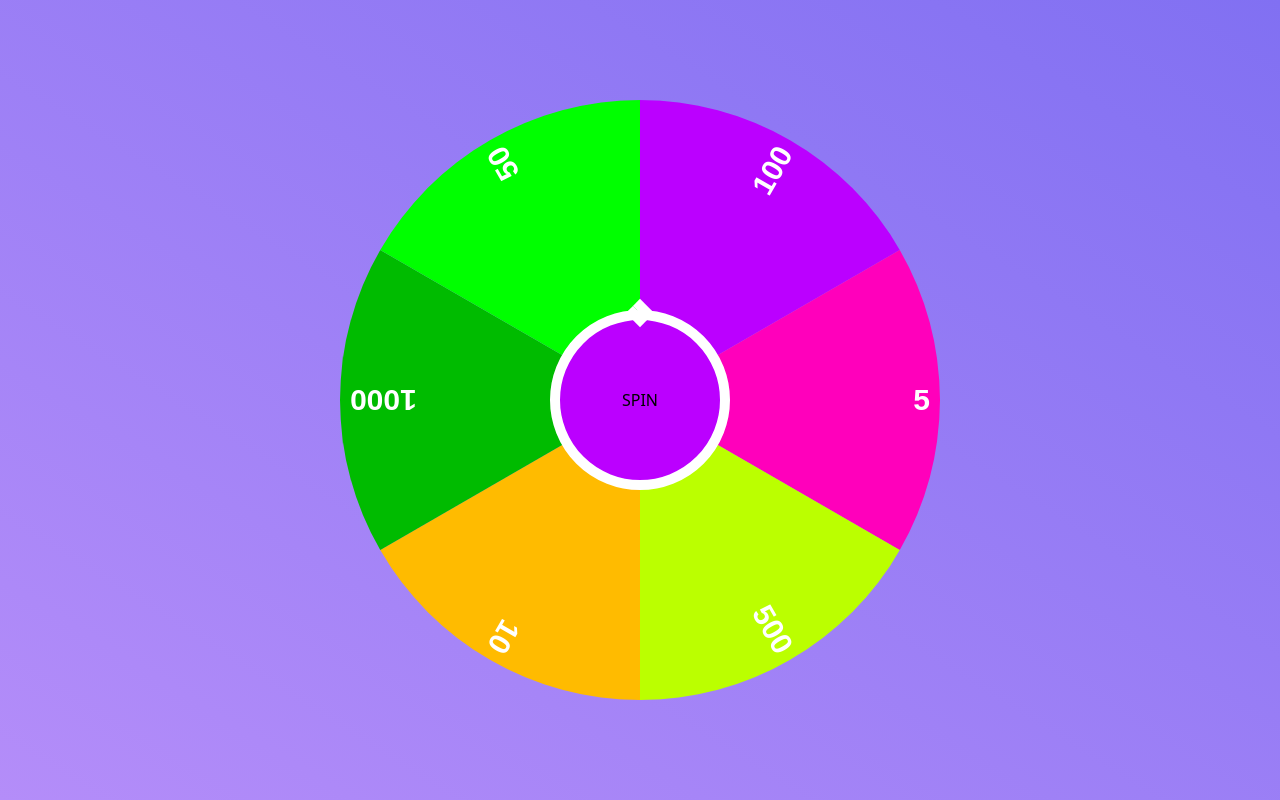
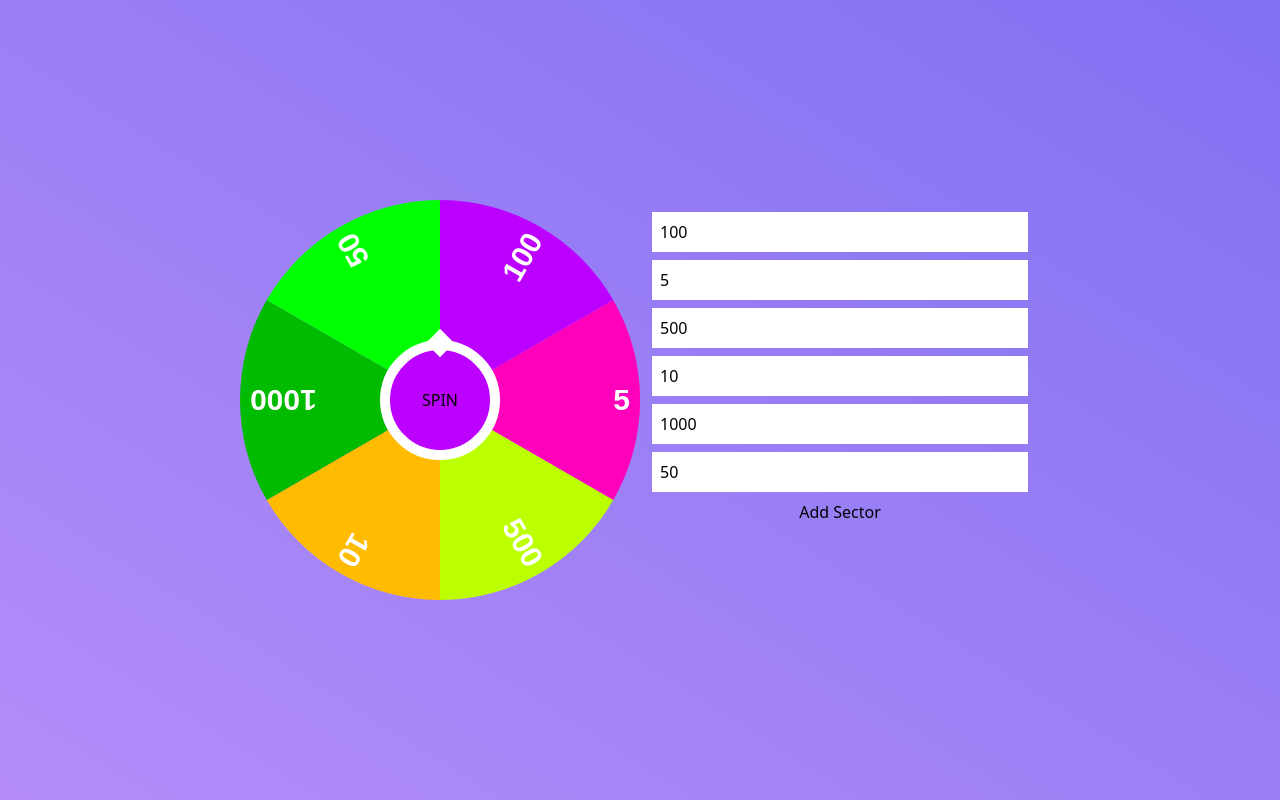
Before and after one commit to birkaany/spintolearn, a Next.js app: page / in a window 1280 px wide. Built offline with nearby package versions, Linux system fonts and the light colour scheme.

Commit message:
add word inputs

```diff
--- a/src/app/components/SpinWheel.tsx
+++ b/src/app/components/SpinWheel.tsx
@@ -3,28 +3,28 @@
 import clsx from "clsx";
 import { useEffect, useRef, useState } from "react";
 
-export const SpinWheel = () => {
+export const SpinWheel = ({ sectors }: { sectors: any }) => {
   const wheelRef = useRef<HTMLCanvasElement>(null);
   const [isSpinning, setIsSpinning] = useState(false);
   const [isAccelerating, setIsAccelerating] = useState(false);
   const [winner, setWinner] = useState(0);
 
-  const sectors = [
-    { color: "#b0f", label: "100" },
-    { color: "#f0b", label: "5" },
-    { color: "#bf0", label: "500" },
-    { color: "#fb0", label: "10" },
-    { color: "#0b0", label: "1000" },
-    { color: "#0f0", label: "50" },
-  ];
+  // const sectors = [
+  //   { color: "#b0f", label: "100" },
+  //   { color: "#f0b", label: "5" },
+  //   { color: "#bf0", label: "500" },
+  //   { color: "#fb0", label: "10" },
+  //   { color: "#0b0", label: "1000" },
+  //   { color: "#0f0", label: "50" },
+  // ];
 
   const rand = (m: number, M: number) => Math.random() * (M - m) + m;
-  const tot = sectors.length;
-  const dia = 600;
+  const tot = sectors?.length;
+  const dia = 400;
   const rad = dia / 2;
   const PI = Math.PI;
   const TAU = 2 * PI;
-  const arc = TAU / sectors.length;
+  const arc = TAU / sectors?.length;
   const friction = 0.991;
   const angVelMin = 0.002;
 
@@ -94,13 +94,13 @@ export const SpinWheel = () => {
   };
 
   useEffect(() => {
-    const ctx = wheelRef.current?.getContext<CanvasRenderingContext2D>("2d");
+    const ctx = wheelRef.current?.getContext("2d");
     if (ctx) {
       ctx.canvas.width = dia;
       ctx.canvas.height = dia;
-      sectors.forEach((sector, i) => drawSector(ctx, sector, i));
+      sectors.forEach((sector: any, i: number) => drawSector(ctx, sector, i));
     }
-  }, []);
+  }, [sectors.length]);
 
   useEffect(() => {
     const intervalId = setInterval(frame, 1000 / 60);
--- /dev/null
+++ b/src/app/components/WordsList.tsx
@@ -0,0 +1,33 @@
+"use client";
+
+import { useState } from "react";
+
+export const WordsList = ({
+  sectors,
+  setSectors,
+}: {
+  sectors: { color: string; label: string }[];
+  setSectors: React.Dispatch<
+    React.SetStateAction<{ color: string; label: string }[]>
+  >;
+}) => {
+  return (
+    <div className="flex flex-col gap-2 m-3">
+      {sectors.map((sector, i) => (
+        <input
+          className="p-2"
+          key={i}
+          type="text"
+          defaultValue={sector.label}
+        />
+      ))}
+      <button
+        onClick={() =>
+          setSectors([...sectors, { color: "#b0f", label: "100" }])
+        }
+      >
+        Add Sector
+      </button>
+    </div>
+  );
+};
--- a/src/app/page.tsx
+++ b/src/app/page.tsx
@@ -1,9 +1,24 @@
+"use client";
+import { useState } from "react";
 import { SpinWheel } from "./components/SpinWheel";
+import { WordsList } from "./components/WordsList";
 
 export default function Home() {
+  const [sectors, setSectors] = useState([
+    { color: "#b0f", label: "100" },
+    { color: "#f0b", label: "5" },
+    { color: "#bf0", label: "500" },
+    { color: "#fb0", label: "10" },
+    { color: "#0b0", label: "1000" },
+    { color: "#0f0", label: "50" },
+  ]);
+  console.log(sectors);
   return (
     <div className="h-screen flex items-center justify-center">
-      <SpinWheel />
+      <div className="grid grid-cols-2">
+        <SpinWheel sectors={sectors} />
+        <WordsList sectors={sectors} setSectors={setSectors} />
+      </div>
     </div>
   );
 }
```
